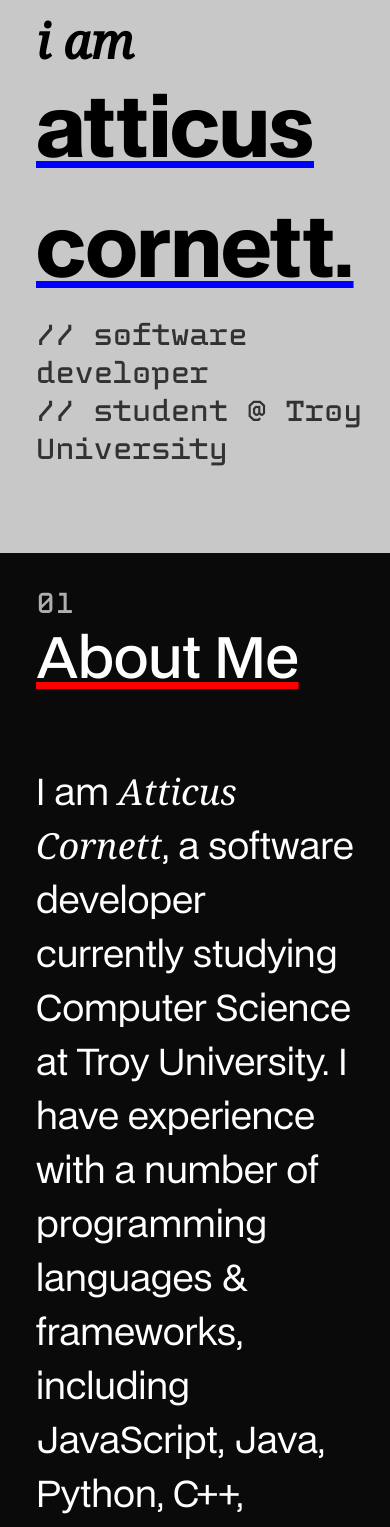
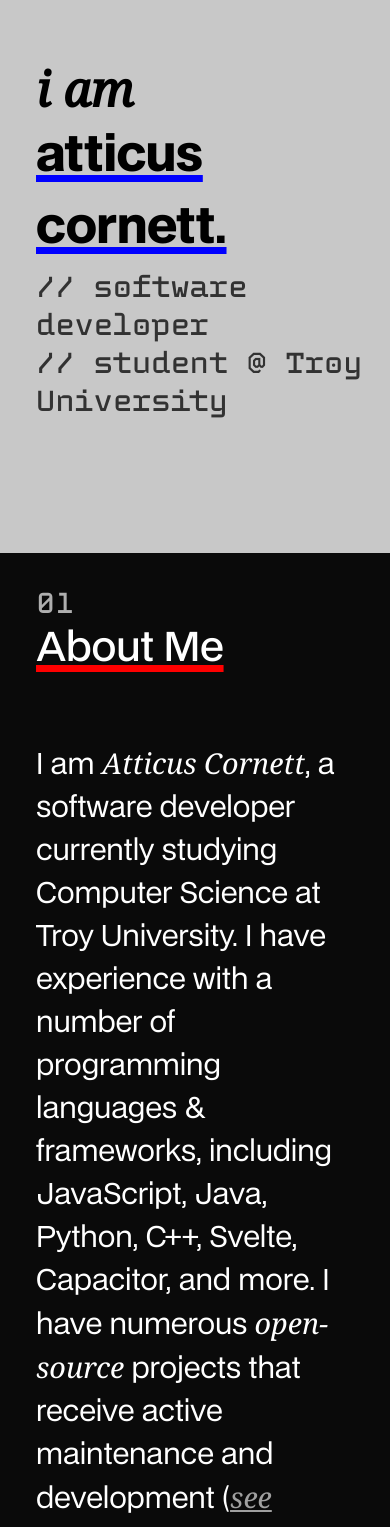
Before and after one commit to atticuscornett/atticuscornett.github.io, a SvelteKit app: page / in a window 390 px wide. Shown: the part 80-1607 px from the top of the page. Built offline with nearby package versions, Linux system fonts and the light colour scheme.

Commit message:
Improved Font Sizes on Small Screens

```diff
--- a/src/app.css
+++ b/src/app.css
@@ -140,3 +140,14 @@ p {
     margin-bottom: 4rem;
     font-family: BDO Grotesk, sans-serif;
 }
+
+/* Responsive Font Sizes for more comfortable layout on smaller screens */
+@media screen and (max-width: 800px) {
+    p {
+        font-size: 1.8rem;
+    }
+
+    h2 {
+        font-size: 2.5rem;
+    }
+}
--- a/src/lib/components/Section.svelte
+++ b/src/lib/components/Section.svelte
@@ -59,4 +59,10 @@
         display: flex;
         flex-wrap: wrap;
     }
+
+    @media screen and (max-width: 768px) {
+        .section :global(h1){
+            font-size: 3rem;
+        }
+    }
 </style>
```
